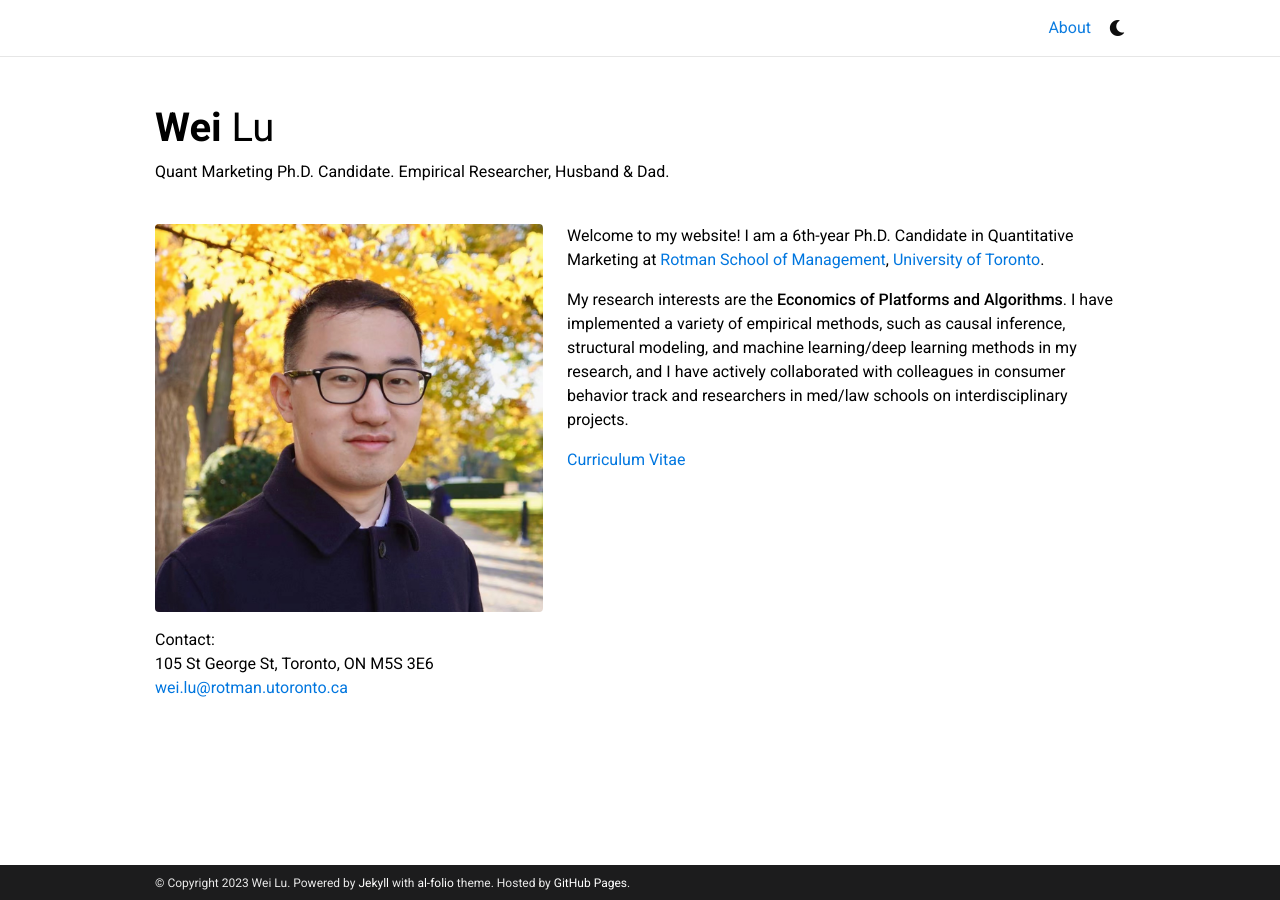
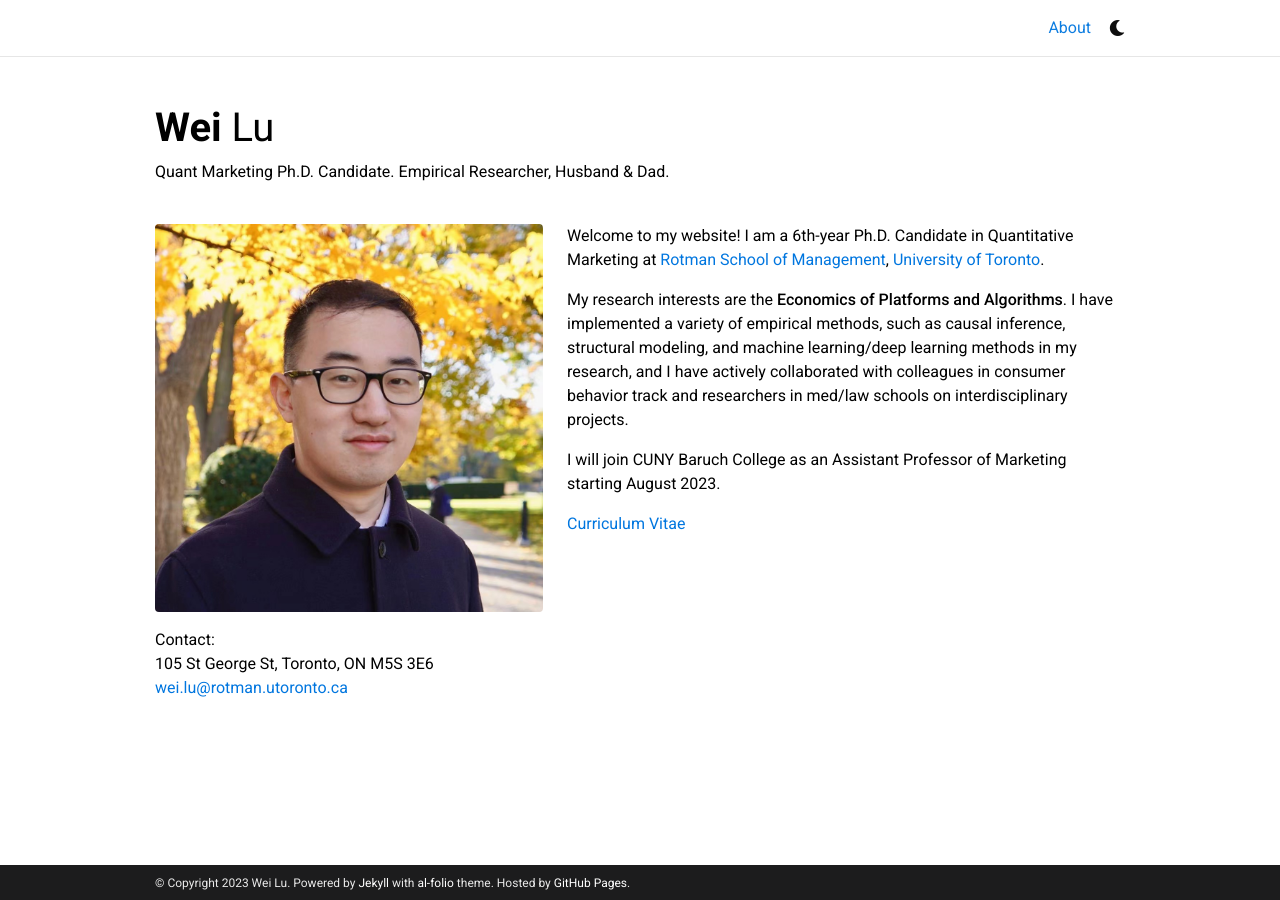
Before and after one commit to weilu-mkt/weilu-mkt.github.io, a Jekyll site: the page built from _pages/about.md, in a window 1280 px wide. Built offline with Jekyll 4.4.1, drawn with Linux system fonts in a browser that asks for light colours; full-size pictures stand in for the smaller copies a plugin makes; comment, search, counter and statistics services are not loaded; a style sheet for code colours, icons or effects is not loaded.

Commit message:
Update about.md

```diff
--- a/_pages/about.md
+++ b/_pages/about.md
@@ -24,4 +24,6 @@ Welcome to my website! I am a 6th-year Ph.D. Candidate in Quantitative Marketing
 
 My research interests are the **Economics of Platforms and Algorithms**. I have implemented a variety of empirical methods, such as causal inference, structural modeling, and machine learning/deep learning methods in my research, and I have actively collaborated with colleagues in consumer behavior track and researchers in med/law schools on interdisciplinary projects.
 
+I will join CUNY Baruch College as an Assistant Professor of Marketing starting August 2023.
+
 [Curriculum Vitae](/assets/pdf/CV_20221101.pdf)
```
